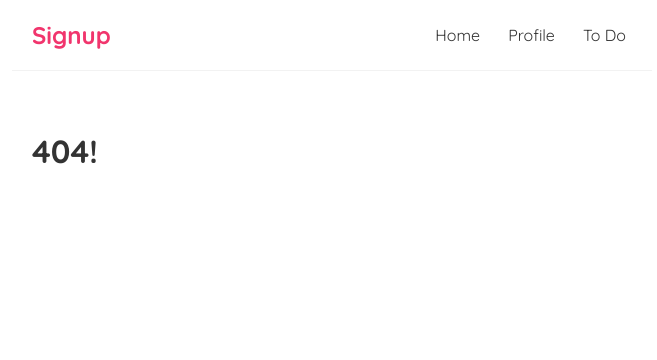
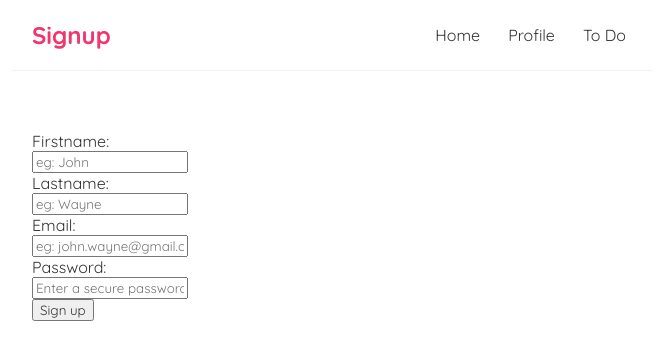
Before and after one commit to vignesh-16/todo, a React (Create React App) app in the folder front-end/: page /signup in a window 1280 px wide. Before the commit this address had no page. Shown: the top 360 px of the page, without its empty margins (308-965 px from the left). Built offline with nearby package versions, Linux system fonts and the light colour scheme; the HTML template or start-up script is replaced by a standard one.

Commit message:
[To-Do]::Front-end: -> Sign up page with just skeleton content and no styles

```diff
--- a/front-end/src/App.js
+++ b/front-end/src/App.js
@@ -1,6 +1,7 @@
 import Navbar from './Navbar';
 import { BrowserRouter as Router, Route, Switch } from 'react-router-dom';
 import Todo from './Todo';
+import SignUp from './SignUp';
 
 function App() {
   return (
@@ -11,6 +12,9 @@
             <Switch>
               <Route exact path="/">
                 <p>Hello World!</p>
+              </Route>
+              <Route exact path="/signup">
+                < SignUp />
               </Route>
               <Route exact path="/todo">
                 <Todo />
--- /dev/null
+++ b/front-end/src/SignUp.js
@@ -0,0 +1,65 @@
+import { useState } from "react";
+
+const SignUp = () => {
+    const [firstname, setFirstName] = useState('');
+    const [lastname, setLastName] = useState('');
+    const [email, setEmail] = useState('');
+    const [pass, setPass] = useState('');
+
+    const createUser = (e)=> {
+        e.preventDefault()
+        let userDetails = {
+            firstname: firstname,
+            lastname: lastname,
+            email: email,
+            password: pass
+        }
+       console.log('%c here is user details: ','color: blue; font-size: 20px',userDetails);
+       fetch('http://localhost:3003/users/adduser',{
+            method: 'POST',
+            headers: {
+                'Content-Type': 'application/json'
+            },
+            body: JSON.stringify(userDetails)
+       }).then((res)=>{
+            if(!res.ok) {
+                console.log('%c Server Error: ','color: red; font-size: 20px',res.json())
+                throw Error('Bad response from server')
+            }
+            return res.json()
+       }).then((data)=>{
+            console.log('Here is server response','color: blue; font-size: 20px',data)
+       }).catch(err => {
+            if (err.name === "AbortError") {
+                console.warn('fetch operation aborted')
+            } else {
+                console.error('Error while fetching from json-server:',err.message)
+            }
+       })
+    }
+    return (
+        <div className="signup-section">
+            <form onSubmit={ (e)=>{ createUser(e) } }>
+                <div className="first-name">
+                    <p>Firstname: </p>
+                    <input type="text" onChange={(e) => setFirstName(e.target.value)} placeholder="eg: John" required></input>
+                </div>
+                <div className="last-name">
+                    <p>Lastname: </p>
+                    <input type="text" onChange={(e) => setLastName(e.target.value)} placeholder="eg: Wayne"></input>
+                </div>
+                <div className="email-address">
+                    <p>Email: </p>
+                    <input type="email" onChange={(e) => setEmail(e.target.value)} placeholder="eg: john.wayne@gmail.com" required></input>
+                </div>
+                <div className="password-box">
+                    <p>Password: </p>
+                    <input type="password" onChange={(e) => setPass(e.target.value)} placeholder="Enter a secure password" required></input>
+                </div>
+                <button>Sign up</button>
+            </form>
+        </div>
+    );
+}
+
+export default SignUp;
```
